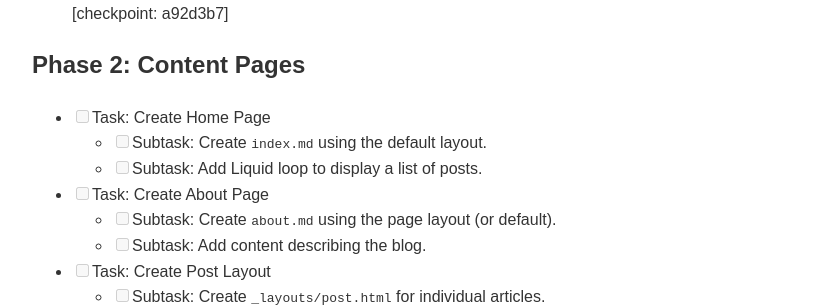
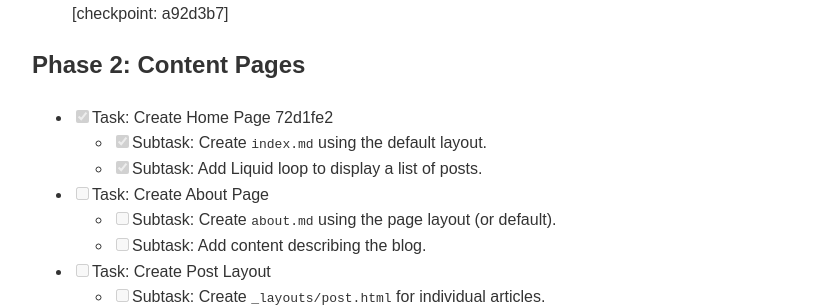
Before and after one commit to geraldagapov/blog, a Jekyll site: the page built from conductor/tracks/jekyll_blog_setup_20251225/plan.md, in a window 1280 px wide. Shown: the part 478-785 px from the top of the page, without its empty margins (208-1035 px from the left). Built offline with Jekyll 4.4.1, drawn with Linux system fonts in a browser that asks for light colours; our own code applies the rules of GitHub Pages for plain Markdown files; a file with an impossible date is left out.

Commit message:
conductor(plan): Mark task 'Create Home Page' as complete

```diff
--- a/conductor/tracks/jekyll_blog_setup_20251225/plan.md
+++ b/conductor/tracks/jekyll_blog_setup_20251225/plan.md
@@ -13,9 +13,9 @@
 - [x] Task: Conductor - User Manual Verification 'Configuration & Structure' (Protocol in workflow.md) [checkpoint: a92d3b7]
 
 ## Phase 2: Content Pages
-- [ ] Task: Create Home Page
-    - [ ] Subtask: Create `index.md` using the default layout.
-    - [ ] Subtask: Add Liquid loop to display a list of posts.
+- [x] Task: Create Home Page 72d1fe2
+    - [x] Subtask: Create `index.md` using the default layout.
+    - [x] Subtask: Add Liquid loop to display a list of posts.
 - [ ] Task: Create About Page
     - [ ] Subtask: Create `about.md` using the page layout (or default).
     - [ ] Subtask: Add content describing the blog.
```
